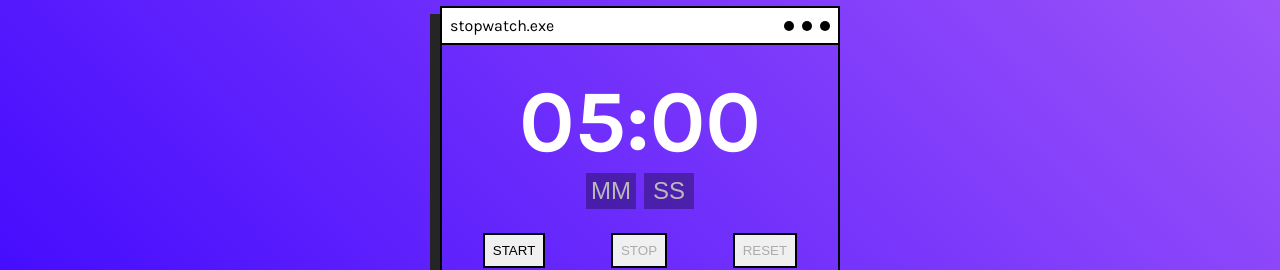
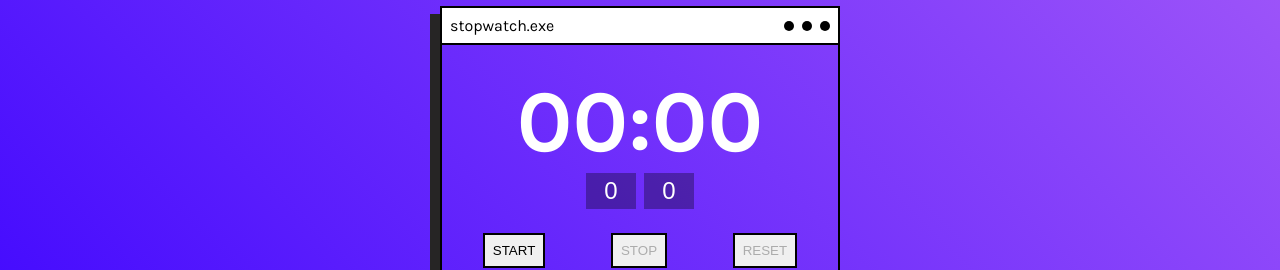
Before and after one commit to MateusP21/stopwatch, a React (Create React App) app: page / in a window 1280 px wide. Shown: the part 258-528 px from the top of the page. Built offline with nearby package versions, Linux system fonts and the light colour scheme.

Commit message:
resolvendo problemas do countdown e adicionando mensagens de erro

```diff
--- a/src/App.js
+++ b/src/App.js
@@ -1,9 +1,11 @@
-import Display from "./components/Display/Display";
-
+import Display from './components/Display/Display';
+import { ToastContainer } from 'react-toastify';
+import 'react-toastify/dist/ReactToastify.css';
 function App() {
   return (
     <div className="app">
-      <Display/>
+      <Display />
+      <ToastContainer />
     </div>
   );
 }
--- a/src/components/Display/Display.js
+++ b/src/components/Display/Display.js
@@ -1,88 +1,109 @@
 import React from 'react';
 import './index.css';
-
+import { toast } from 'react-toastify';
 export default class Display extends React.Component {
   constructor() {
     super();
     this.state = {
-      startingMinutes: 5,
+      startingMinutes: 0,
       startingSeconds: 0,
       time: 0,
-      seconds:0,
-      minutes:0,
+      seconds: 0,
+      minutes: 0,
       startDisabled: false,
       stopDisabled: true,
-      showInputs:true,
-      resetDisabled: true
+      showInputs: true,
+      resetDisabled: true,
     };
   }
 
   componentDidMount() {
-    this.setState({
-      time: ((this.state.startingMinutes * 60) + this.state.startingSeconds),
-    },() => {
+    this.setState(
+      {
+        time: this.state.startingMinutes * 60 + this.state.startingSeconds,
+      },
+      () => {
         this.setState({
           minutes: Math.floor(this.state.time / 60),
-        seconds: this.state.time % 60
-      })
-    })
+          seconds: this.state.time % 60,
+        });
+      }
+    );
   }
 
-  componentDidUpdate(_,prevState) {
-    if(prevState.startingMinutes !== this.state.startingMinutes || prevState.startingSeconds !== this.state.startingSeconds) {
+  componentDidUpdate(_, prevState) {
+    if (
+      prevState.startingMinutes !== this.state.startingMinutes ||
+      prevState.startingSeconds !== this.state.startingSeconds
+    ) {
+      if (
+        isNaN(this.state.startingMinutes) ||
+        isNaN(this.state.startingSeconds)
+      ) {
+        this.resetCountdown();
+      }
+
       this.setState({
-time: ((this.state.startingMinutes * 60) + this.state.startingSeconds)
-      })
+        time: this.state.startingMinutes * 60 + this.state.startingSeconds,
+      });
     }
-    if(prevState.time !== this.state.time) {
+    if (prevState.time !== this.state.time) {
       this.setState({
         minutes: Math.floor(this.state.time / 60),
-        seconds: this.state.time % 60
-      })
+        seconds: this.state.time % 60,
+      });
     }
 
-    if(prevState.time !== this.state.time && prevState.time === 0) {
-      clearInterval(this.interval);
-      this.setState({
-        showInputs:true,
-      })
-
+    if (prevState.time !== this.state.time && this.state.time === 0) {
+      this.resetCountdown();
     }
   }
 
   startCountdown = () => {
+    const { startingMinutes, startingSeconds } = this.state;
+    if (startingMinutes === 0 || startingSeconds === 0) {
+      toast.error('Valores inválidos 😔', {
+        position: 'top-center',
+        autoClose: 5000,
+        hideProgressBar: false,
+        closeOnClick: true,
+        pauseOnHover: true,
+        draggable: true,
+        progress: undefined,
+      });
+    } else {
       this.interval = setInterval(() => {
         this.setState({
           time: this.state.time - 1,
         });
       }, 1000);
       this.setState({
-        startDisabled:true,
-        showInputs:false,
-        stopDisabled:false,
-        resetDisabled:false
-      })
+        startDisabled: true,
+        showInputs: false,
+        stopDisabled: false,
+        resetDisabled: false,
+      });
+    }
   };
 
   stopCountdown = () => {
     clearInterval(this.interval);
     this.setState({
-      startDisabled:false,
-      showInputs:true,
-    })
+      startDisabled: false,
+      showInputs: true,
+    });
   };
 
   resetCountdown = () => {
-    this.stopCountdown()
+    this.stopCountdown();
     this.setState({
       startingMinutes: 0,
-      startingSeconds:0,
+      startingSeconds: 0,
       minutes: 0,
       seconds: 0,
-      time:0
+      time: 0,
     });
   };
-
 
   componentWillUnmount() {
     clearInterval(this.interval);
@@ -93,10 +114,19 @@ time: ((this.state.startingMinutes * 60) + this.state.startingSeconds)
   };
 
   handleSeconds = (startingSeconds) => {
-    this.setState({ startingSeconds:parseInt(startingSeconds) });
+    this.setState({ startingSeconds: parseInt(startingSeconds) });
   };
   render() {
-    const { minutes, seconds,startDisabled,stopDisabled,resetDisabled,showInputs } = this.state;
+    const {
+      minutes,
+      startingMinutes,
+      startingSeconds,
+      seconds,
+      startDisabled,
+      stopDisabled,
+      resetDisabled,
+      showInputs,
+    } = this.state;
     return (
       <div className="window">
         <div className="window-bar">
@@ -108,32 +138,39 @@ time: ((this.state.startingMinutes * 60) + this.state.startingSeconds)
           </div>
         </div>
         <h1>
-          {(minutes < 10 ? `0${minutes}`: minutes)}:
-          {(seconds < 10 ? `0${seconds}` : seconds)}
+          {minutes < 10 ? `0${minutes}` : minutes}:
+          {seconds < 10 ? `0${seconds}` : seconds}
         </h1>
-       {
-         showInputs &&
+        {showInputs && (
           <div className="window-inputs">
             <input
               onChange={(e) => this.handleMinutes(e.target.value)}
-            type="number"
+              value={startingMinutes}
+              type="text"
               name=""
               id=""
               placeholder="MM"
             />
             <input
               onChange={(e) => this.handleSeconds(e.target.value)}
-            type="number"
+              value={startingSeconds}
+              type="text"
               name=""
               id=""
               placeholder="SS"
             />
           </div>
-  }
+        )}
         <div className="window-controls">
-          <button disabled={startDisabled} onClick={this.startCountdown}>START</button>
-          <button disabled={stopDisabled} onClick={this.stopCountdown}>STOP</button>
-          <button disabled={resetDisabled} onClick={this.resetCountdown}>RESET</button>
+          <button disabled={startDisabled} onClick={this.startCountdown}>
+            START
+          </button>
+          <button disabled={stopDisabled} onClick={this.stopCountdown}>
+            STOP
+          </button>
+          <button disabled={resetDisabled} onClick={this.resetCountdown}>
+            RESET
+          </button>
         </div>
       </div>
     );
```
Also changed, not shown: package.json (+8 -1 lines), 1 other file (tests, documents, lock files or other folders). Lines whose indentation alone changed are shown as unchanged.
